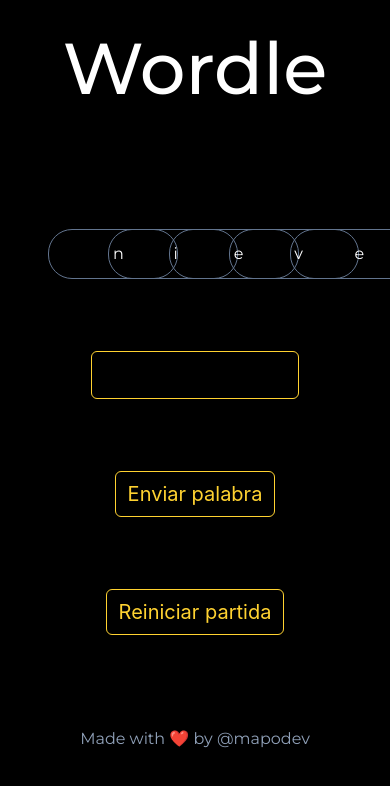
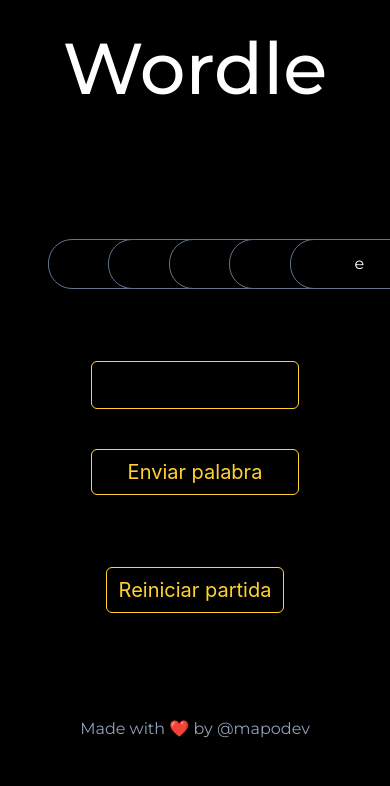
Before and after one commit to mario4off/wordle, a React (Vite) app: page / in a window 390 px wide. Shown: the top 786 px of the page. Built offline with nearby package versions, Linux system fonts and the light colour scheme.

Commit message:
feature: implement GuessForm component and update Board and WordsGrid to handle user guesses

```diff
--- a/src/components/board.tsx
+++ b/src/components/board.tsx
@@ -3,22 +3,21 @@
 import RandomGameButton from "./random-game-button";
 import { getRandomWords } from "../services/wordsService";
 import WordsGrid from "./words-grid";
-import GuessInput from "./guess-input";
-import SendGuessButton from "./send-guess-button";
+import GuessForm from "./guess-form";
 
 export default function Board() {
   const [randomWords, setRandomWords] = useState<string[]>(
     getRandomWords(words),
   );
-  const [row, setRow] = useState(1);
+
   const [guess, setGuess] = useState("");
-  console.log(guess);
 
   return (
     <section className="px-12 flex flex-col items-center  gap-18">
-      <WordsGrid words={randomWords} row={row} />
-      <GuessInput value={guess} onChange={setGuess} />
-      <SendGuessButton onClick={() => console.log("")} />
+      <WordsGrid words={randomWords} guess={guess} />
+
+      <GuessForm setGuess={setGuess} />
+
       <RandomGameButton onClick={() => setRandomWords(getRandomWords(words))} />
     </section>
   );
--- /dev/null
+++ b/src/components/guess-form.tsx
@@ -0,0 +1,27 @@
+export default function GuessForm({
+  setGuess,
+}: {
+  setGuess: (e: string) => void;
+}) {
+  const handleSubmit = (formData: FormData) => {
+    setGuess(formData.get("guess") as string);
+  };
+
+  return (
+    <form className="flex flex-col gap-10" action={handleSubmit}>
+      <input
+        type="text"
+        name="guess"
+        maxLength={5}
+        minLength={5}
+        className="border border-amber-300 text-amber-300 text-center text-xl tracking-widest min-h-12 rounded-md w-52"
+      />
+      <button
+        type="submit"
+        className="text-amber-300 cursor-pointer text-xl border border-amber-300 px-3 p-2 rounded-md hover:bg-amber-900"
+      >
+        Enviar palabra
+      </button>
+    </form>
+  );
+}
--- a/src/components/words-grid.tsx
+++ b/src/components/words-grid.tsx
@@ -1,10 +1,19 @@
+import { useState } from "react";
+
 export default function WordsGrid({
   words,
-  row,
+  guess,
 }: {
   words: string[];
-  row: number;
+  guess: string;
 }) {
+  const [row, setRow] = useState(1);
+  const [currentWord, setCurrentWord] = useState(words[row - 1]);
+
+  const isCorrectStyle = "border-green-300";
+
+  const log = (e: string) => console.log(e);
+
   return (
     <div className="mt-5 grid grid-cols-5 gap-x-2 md:gap-x-8 gap-y-6 md:gap-y-10">
       {words.map((word, rowIndex) => {
@@ -14,10 +23,10 @@
 
         return word.split("").map((char, i) => (
           <div
-            className=" text-center border rounded-3xl border-slate-500 p-3 px-16 group hover:border-cyan-500"
+            className={`${char == guess.split("")[i - 1] ? isCorrectStyle : ""} bg-black text-center border rounded-3xl border-slate-500 p-3 px-16 `}
             key={i}
           >
-            <p className="text-base md:text-2xl text-white text-extrabold group-hover:text-cyan-500">
+            <p className="text-base md:text-2xl text-white text-extrabold">
               {char}
             </p>
           </div>
```
